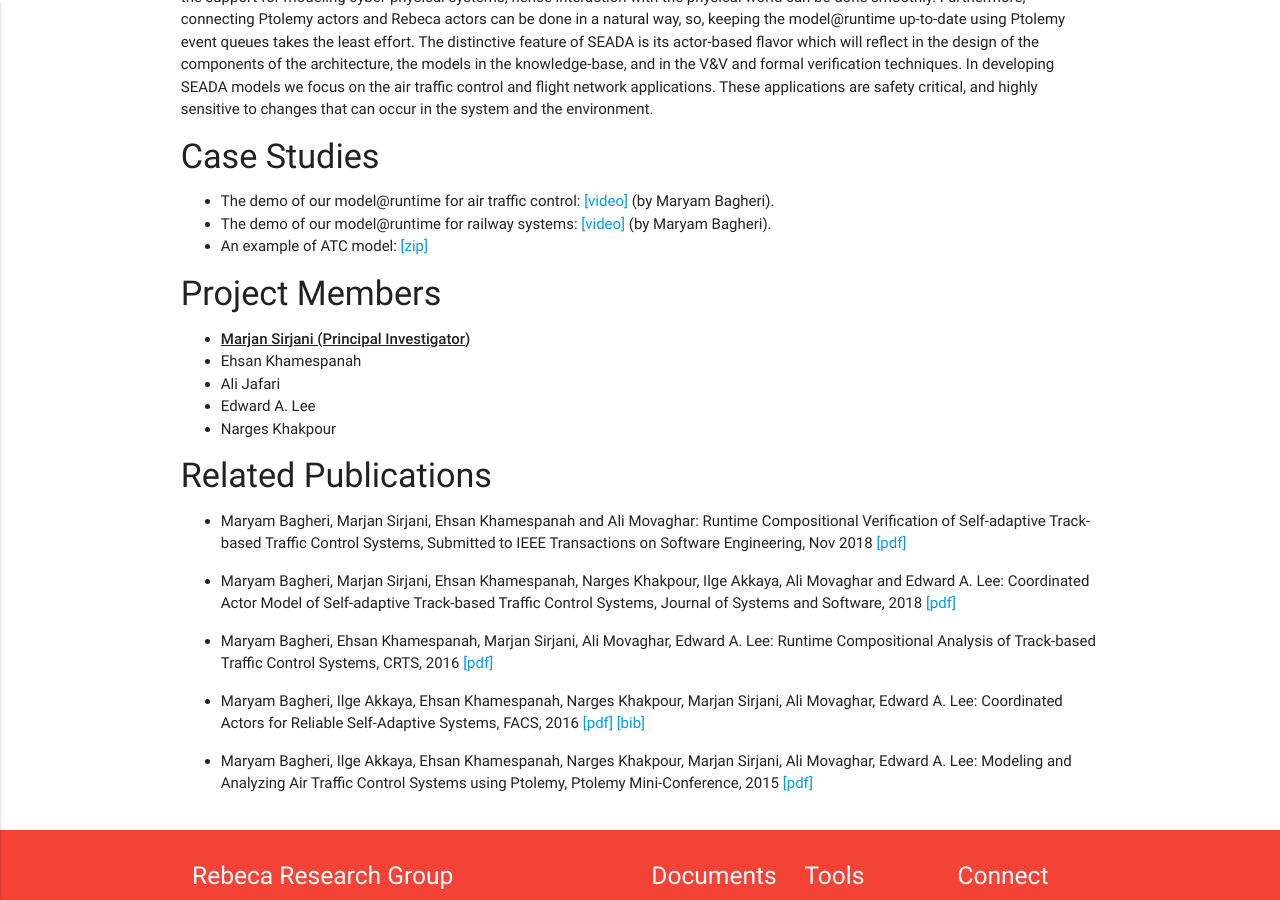
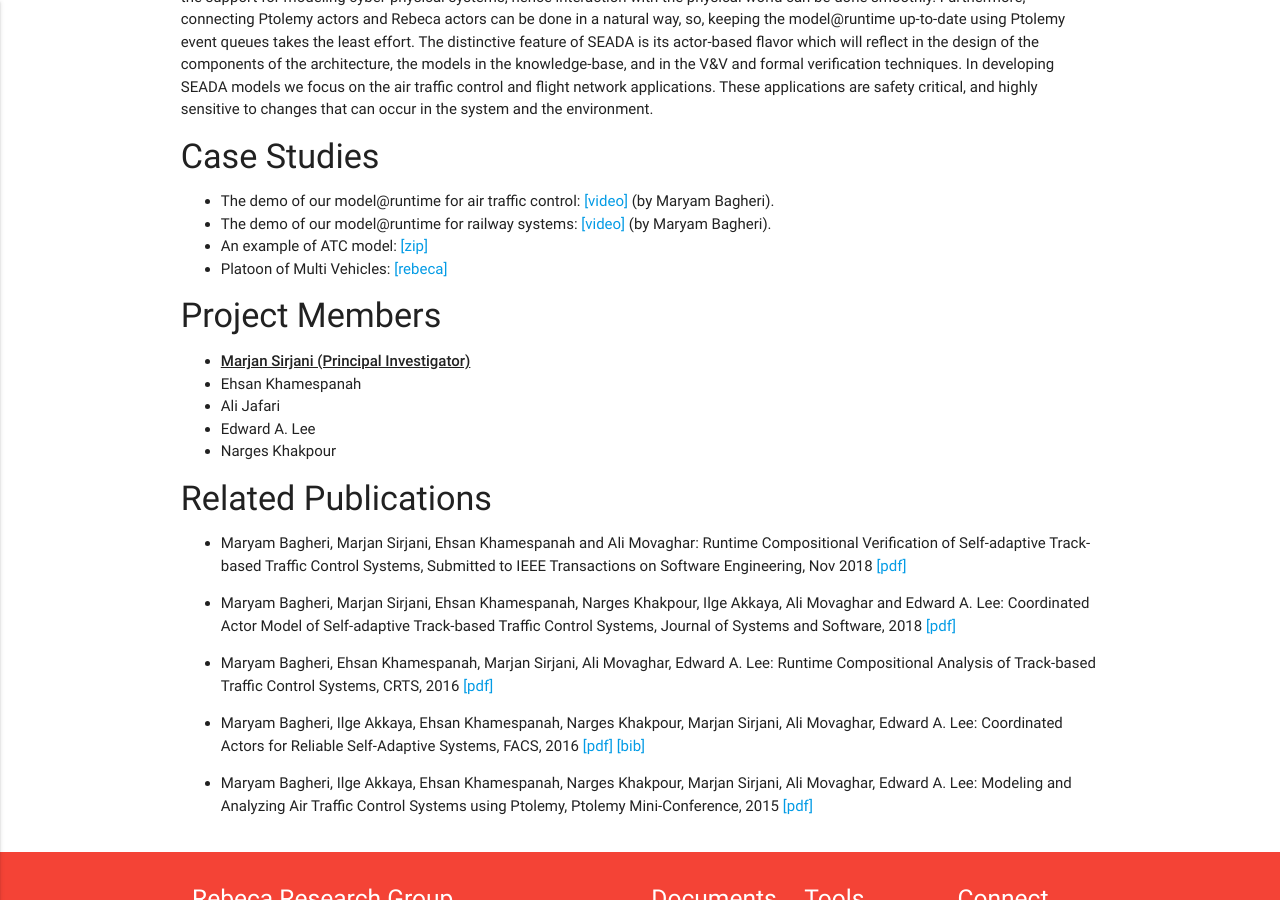
Before and after one commit to rebeca-lang/rebeca-lang.github.io, a Jekyll site: the page built from projects/Seada.md, in a window 1280 px wide and 900 px high, scrolled down 407 px. Built offline with Jekyll 4.4.1, drawn with Linux system fonts in a browser that asks for light colours.

Commit message:
The platooning exmaple is added to SEADA

```diff
--- a/projects/Seada.md
+++ b/projects/Seada.md
@@ -19,6 +19,7 @@ The actor model serves as the model@runtime in the core of the knowledge-base of
 * The demo of our model@runtime for air traffic control: [ [video] ](http://rebeca.cs.ru.is/files/Movies/SEADA/ATC5.mov) (by Maryam Bagheri).
 * The demo of our model@runtime for railway systems: [ [video] ](http://rebeca.cs.ru.is/files/Movies/SEADA/TCS1.mov) (by Maryam Bagheri).
 * An example of ATC model: [ [zip] ](http://rebeca.cs.ru.is/files/ATC.zip)
+* Platoon of Multi Vehicles: [ [rebeca] ](/assets/projects/seada/case-studies/PlatoonMultiVehicles.rebeca)
 
 #### Project Members
 * **<u>Marjan Sirjani (Principal Investigator)</u>**
```
Also changed, not shown: 1 other file.
